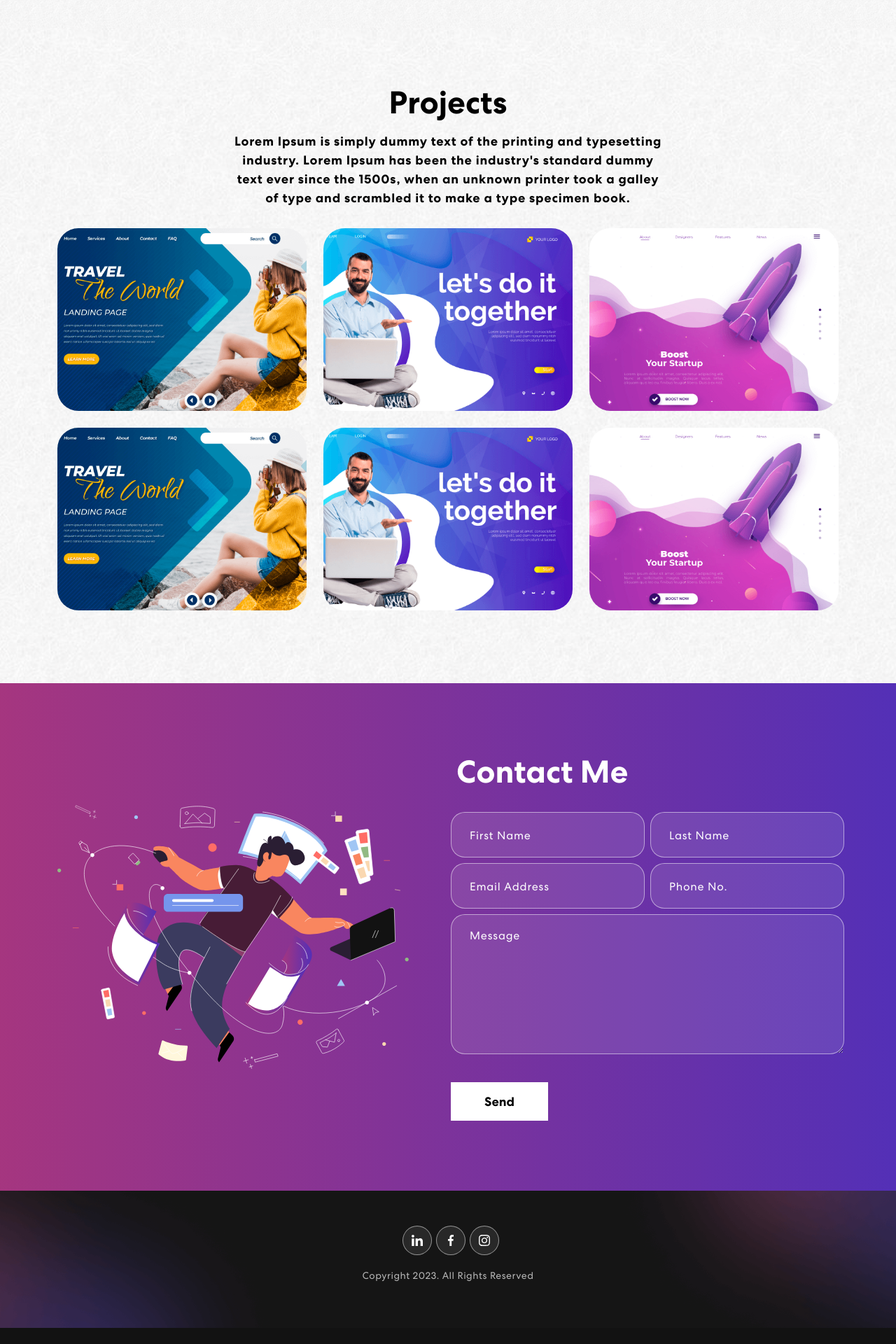
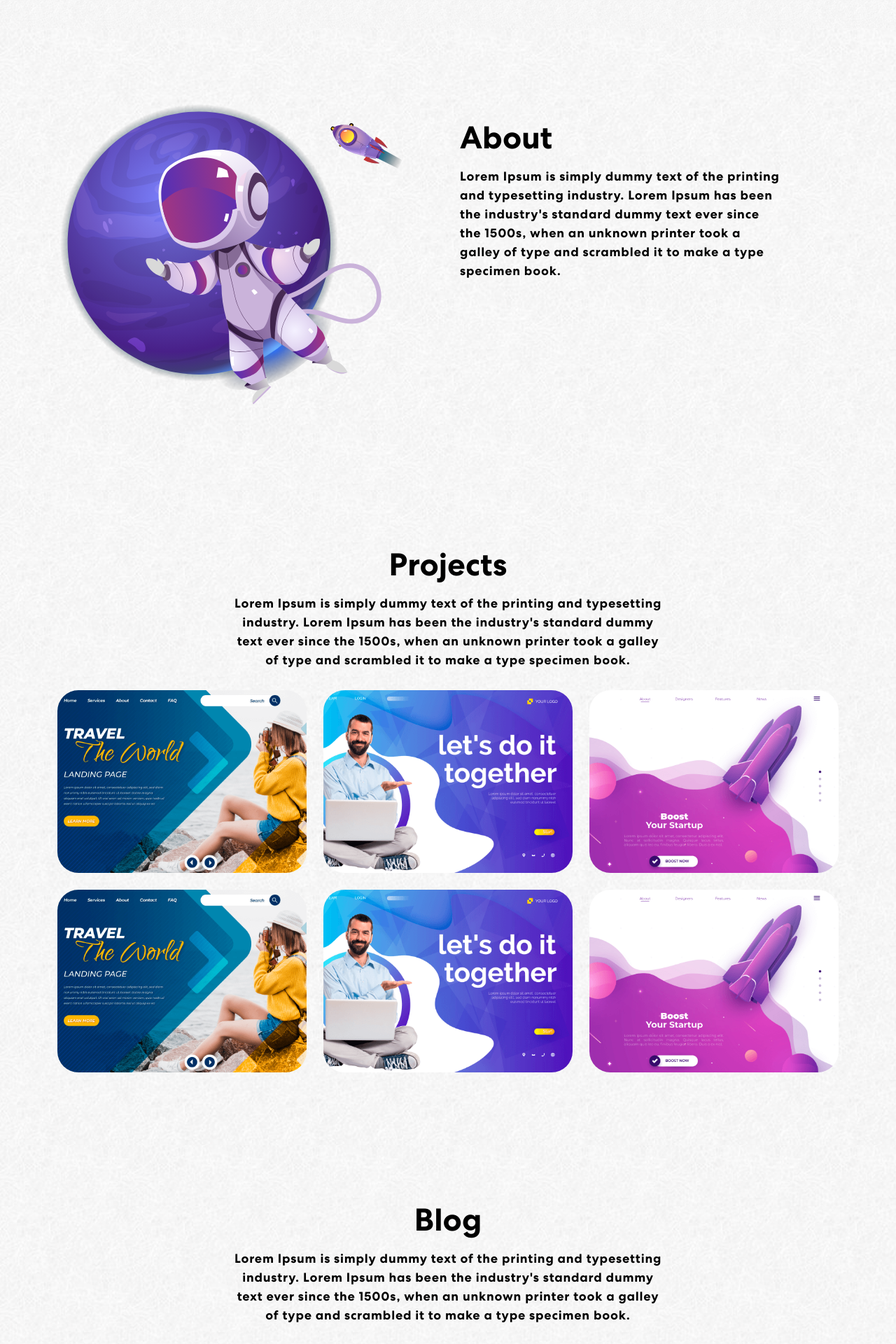
Before and after one commit to yinhsuan/portfolio, a React (Create React App) app: page / in a window 1280 px wide. Shown: the part 820-2740 px from the top of the page at 70% size. Before the commit the page ends 2717 px from the top, so only its background shows below. Built offline with nearby package versions, Linux system fonts and the light colour scheme.

Commit message:
finish overall template

```diff
--- a/src/App.css
+++ b/src/App.css
@@ -31,7 +31,7 @@ body {
   font-weight: 400;
   overflow-x: hidden;
   position: relative;
-  background-color: #121212 !important;
+  background-color: #28809f !important;
   color: #fff !important;
   font-family: 'Centra', sans-serif !important;
 }
@@ -277,7 +277,7 @@ nav.navbar .navbar-toggler[aria-expanded="true"] .navbar-toggler-icon {
   font-size: 18px;
   letter-spacing: 0.8px;
   line-height: 1.5em;
-  width: 96%;
+  width: 85%;
   font-weight: bold;
   margin-top: 30px;
   margin-left: 30px;
@@ -359,6 +359,33 @@ nav.navbar .navbar-toggler[aria-expanded="true"] .navbar-toggler-icon {
   width: 40%;
   z-index: -4;
 }
+
+/************ About Css ************/
+.about {
+  padding: 80px 0;
+  position: relative;
+  background-image: url('./assets/img/banner-bg.png');
+}
+.about h2 {
+  color: #000000;
+	font-size: 45px;
+	font-weight: 700;
+  text-align: left;
+  font-weight: bold;
+}
+.about p {
+  color: #000000;
+  font-size: 18px;
+  letter-spacing: 0.8px;
+  line-height: 1.5em;
+  margin: 14px auto 30px 0;
+  /* margin: 14px auto 30px auto; */
+  text-align: left;
+  width: 85%;
+  font-weight: bold;
+}
+
+
 
 /************ Projects Css ************/
 .project {
@@ -443,10 +470,22 @@ nav.navbar .navbar-toggler[aria-expanded="true"] .navbar-toggler-icon {
   border-radius: 30px;
   overflow: hidden;
   margin-bottom: 24px;
+  transition: transform 0.2s ease-in-out;
 }
-.proj-imgbx::before {
+
+.proj-imgbx img {
+  width: 100%;
+  height: auto;
+}
+
+.proj-imgbx:hover {
+  transform: scale(103%);
+  box-shadow: 0 4px 8px rgba(0, 0, 0, 0.4); /* Adjust shadow on hover */
+}
+
+/* .proj-imgbx::before {
   content: "";
-  background: linear-gradient(90.21deg, #AA367C -5.91%, #4A2FBD 111.58%);
+  background: linear-gradient(90.21deg, #28809f -5.91%, #1fc7b4 111.58%);
   opacity: 0.85;
   position: absolute;
   width: 100%;
@@ -455,8 +494,8 @@ nav.navbar .navbar-toggler[aria-expanded="true"] .navbar-toggler-icon {
 }
 .proj-imgbx:hover::before {
   height: 100%;
-}
-.proj-txtx {
+} */
+/* .proj-txtx {
   position: absolute;
   text-align: center;
   top: 65%;
@@ -465,23 +504,23 @@ nav.navbar .navbar-toggler[aria-expanded="true"] .navbar-toggler-icon {
   transition: 0.5s ease-in-out;
   opacity: 0;
   width: 100%;
-}
-.proj-imgbx:hover .proj-txtx {
+} */
+/* .proj-imgbx:hover .proj-txtx {
   top: 50%;
   opacity: 1;
-}
-.proj-txtx h4 {
+} */
+/* .proj-txtx h4 {
   font-size: 30px;
   font-weight: 700;
   letter-spacing: 0.8px;
   line-height: 1.1em;
-}
-.proj-txtx span {
+} */
+/* .proj-txtx span {
   font-style: italic;
   font-weight: 400;
   font-size: 15px;
   letter-spacing: 0.8px;
-}
+} */
 .background-image-right {
   top: 20%;
   position: absolute;
@@ -491,25 +530,53 @@ nav.navbar .navbar-toggler[aria-expanded="true"] .navbar-toggler-icon {
   z-index: -4;
 }
 
-/************ Projects Css ************/
+
+/************ Blog Css ************/
+.blog {
+  padding: 80px 0;
+  position: relative;
+  background-image: url('./assets/img/banner-bg.png');
+}
+.blog h2 {
+  color: #000000;
+	font-size: 45px;
+	font-weight: 700;
+  text-align: center;
+  font-weight: bold;
+}
+.blog p {
+  color: #000000;
+  font-size: 18px;
+  letter-spacing: 0.8px;
+  line-height: 1.5em;
+  margin: 14px auto 30px auto;
+  text-align: center;
+  width: 56%;
+  font-weight: bold;
+}
+
+
+/************ Contact Css ************/
 .contact {
-  background: linear-gradient(90.21deg, #AA367C -5.91%, #4A2FBD 111.58%);
+  /* background: linear-gradient(90.21deg, #AA367C -5.91%, #4A2FBD 111.58%); */
+  background-image: url('./assets/img/banner-bg.png');
   padding: 100px 0 100px 0;
 }
 .contact img {
   width: 92%;
 }
 .contact h2 {
+  color: #000000;
 	font-size: 45px;
 	font-weight: 700;
   margin-bottom: 30px;
 }
 .contact form input, .contact form textarea {
   width: 100%;
-  background: rgba(255, 255, 255, 0.1);
-  border: 1px solid rgba(255, 255, 255, 0.5);
+  background: rgba(36, 155, 184, 0.1);
+  border: 2px solid rgba(40,128,159,255);
   border-radius: 20px;
-  color: #fff;
+  color: #121212;
   margin: 0 0 8px 0;
   padding: 18px 26px;
   font-weight: 500;
@@ -518,13 +585,14 @@ nav.navbar .navbar-toggler[aria-expanded="true"] .navbar-toggler-icon {
   transition: 0.3s ease-in-out;
 }
 .contact form input:focus, .contact form textarea:focus {
-  background: rgba(255, 255, 255, 1);
+  background: rgba(29, 156, 187, 0.3);
   color: #121212;
+  /* font-weight: bold; */
 }
 .contact form input::placeholder, .contact form textarea::placeholder {
   font-size: 16px;
   font-weight: 400;
-  color: #fff;
+  color: #121212;
 }
 .contact form input:focus::placeholder, .contact form textarea:focus::placeholder {
   color: #121212;
@@ -532,8 +600,8 @@ nav.navbar .navbar-toggler[aria-expanded="true"] .navbar-toggler-icon {
 }
 .contact form button {
   font-weight: 700;
-  color: #000;
-  background-color: #fff;
+  color: #fff;
+  background-color: #121212;
   padding: 14px 48px;
   font-size: 18px;
   margin-top: 25px;
@@ -550,7 +618,7 @@ nav.navbar .navbar-toggler[aria-expanded="true"] .navbar-toggler-icon {
 }
 .contact form button::before {
   content: "";
-  background: #121212;
+  background: #28809f;
   width: 0;
   height: 100%;
   position: absolute;
@@ -563,10 +631,12 @@ nav.navbar .navbar-toggler[aria-expanded="true"] .navbar-toggler-icon {
   width: 100%;
 }
 
+
 /************ Footer Css ************/
 .footer {
   padding: 50px 0 50px 0;
-  background-image: url('./assets/img/footer-bg.png');
+  /* background-image: url('./assets/img/footer-bg.png'); */
+  background-color: #28809f;
   background-position: center center;
   background-size: cover;
   background-repeat: no-repeat;
@@ -637,7 +707,7 @@ nav.navbar .navbar-toggler[aria-expanded="true"] .navbar-toggler-icon {
 .footer p {
   font-weight: 400;
   font-size: 14px;
-  color: #B8B8B8;
+  color: #ffffff;
   letter-spacing: 0.5px;
   margin-top: 20px;
 }
--- a/src/App.js
+++ b/src/App.js
@@ -3,8 +3,10 @@ import './App.css';
 import 'bootstrap/dist/css/bootstrap.min.css';
 import { NavBar } from "./components/Navbar";
 import { Banner } from "./components/Banner";
+import { About } from "./components/About";
 import { Skills } from "./components/Skills";
 import { Projects } from "./components/Projects";
+import { Blog } from "./components/Blog";
 import { Contact } from "./components/Contact";
 import { Footer } from "./components/Footer";
 
@@ -13,8 +15,10 @@ const App = () => {
     <div className="App">
       <NavBar />
       <Banner />
+      <About />
       {/* <Skills /> */}
       <Projects />
+      <Blog />
       <Contact />
       <Footer />
     </div>
--- /dev/null
+++ b/src/components/About.js
@@ -0,0 +1,40 @@
+import { Container, Row, Col, Tab, Nav } from "react-bootstrap";
+import headerImg from "../assets/img/header-img.svg";
+import { ArrowRightCircle } from 'react-bootstrap-icons';
+
+import 'animate.css';
+import TrackVisibility from 'react-on-screen';
+
+export const About = () => {
+
+
+
+  return (
+    <section className="about" id="about">
+      <Container>
+        <Row className="aligh-items-center">
+            <Col xs={12} md={6} xl={5}>
+                <TrackVisibility>
+                {({ isVisible }) =>
+                    <div className={isVisible ? "animate__animated animate__zoomIn" : ""}>
+                    <img src={headerImg} style={{ width: '500px', height: '500px' }} alt="Header Img"/>
+                    </div>}
+                </TrackVisibility>
+            </Col>
+            <Col xs={12} md={6} xl={7}>
+                <TrackVisibility>
+                {({ isVisible }) =>
+                <div className={isVisible ? "animate__animated animate__fadeIn" : ""}>
+                    <div style={{ marginLeft:'100px', marginTop:"50px" }}>
+                        <h2>About</h2>
+                        <p>Lorem Ipsum is simply dummy text of the printing and typesetting industry. Lorem Ipsum has been the industry's standard dummy text ever since the 1500s, when an unknown printer took a galley of type and scrambled it to make a type specimen book.</p>
+                    </div>
+                </div>}
+                </TrackVisibility>
+            </Col>
+
+        </Row>
+      </Container>
+    </section>
+  )
+}
--- /dev/null
+++ b/src/components/Blog.js
@@ -0,0 +1,74 @@
+import { Container, Row, Col, Tab, Nav } from "react-bootstrap";
+import { ProjectCard } from "./ProjectCard";
+import projImg1 from "../assets/img/project-img1.png";
+import projImg2 from "../assets/img/project-img2.png";
+import projImg3 from "../assets/img/project-img3.png";
+import colorSharp2 from "../assets/img/color-sharp2.png";
+import 'animate.css';
+import TrackVisibility from 'react-on-screen';
+
+export const Blog = () => {
+
+  const projects = [
+    {
+      title: "Business Startup",
+      description: "Design & Development",
+      imgUrl: projImg1,
+    },
+    {
+      title: "Business Startup",
+      description: "Design & Development",
+      imgUrl: projImg2,
+    },
+    {
+      title: "Business Startup",
+      description: "Design & Development",
+      imgUrl: projImg3,
+    },
+    {
+      title: "Business Startup",
+      description: "Design & Development",
+      imgUrl: projImg1,
+    },
+    {
+      title: "Business Startup",
+      description: "Design & Development",
+      imgUrl: projImg2,
+    },
+    {
+      title: "Business Startup",
+      description: "Design & Development",
+      imgUrl: projImg3,
+    },
+  ];
+
+  return (
+    <section className="blog" id="blog">
+      <Container>
+        <Row>
+          <Col size={12}>
+            <TrackVisibility>
+              {({ isVisible }) =>
+              <div className={isVisible ? "animate__animated animate__fadeIn": ""}>
+                <h2>Blog</h2>
+                <p>Lorem Ipsum is simply dummy text of the printing and typesetting industry. Lorem Ipsum has been the industry's standard dummy text ever since the 1500s, when an unknown printer took a galley of type and scrambled it to make a type specimen book.</p>
+                <Row>
+                  {
+                    projects.map((project, index) => {
+                      return (
+                        <ProjectCard
+                          key={index}
+                          {...project}
+                          />
+                      )
+                    })
+                  }
+                </Row>
+              </div>}
+            </TrackVisibility>
+          </Col>
+        </Row>
+      </Container>
+    </section>
+  )
+}
--- a/src/components/Contact.js
+++ b/src/components/Contact.js
@@ -3,6 +3,8 @@ import { Container, Row, Col } from "react-bootstrap";
 import contactImg from "../assets/img/contact-img.svg";
 import 'animate.css';
 import TrackVisibility from 'react-on-screen';
+
+import headerImg from "../assets/img/header-img.svg";
 
 export const Contact = () => {
   const formInitialDetails = {
@@ -48,11 +50,18 @@ export const Contact = () => {
       <Container>
         <Row className="align-items-center">
           <Col size={12} md={6}>
-            <TrackVisibility>
+            {/* <TrackVisibility>
               {({ isVisible }) =>
                 <img className={isVisible ? "animate__animated animate__zoomIn" : ""} src={contactImg} alt="Contact Us"/>
               }
-            </TrackVisibility>
+            </TrackVisibility> */}
+            {/* <h3>My Contact Details</h3> */}
+            <TrackVisibility>
+                {({ isVisible }) =>
+                    <div className={isVisible ? "animate__animated animate__zoomIn" : ""}>
+                    <img src={headerImg} style={{ width: '500px', height: '500px' }} alt="Header Img"/>
+                    </div>}
+                </TrackVisibility>
           </Col>
           <Col size={12} md={6}>
             <TrackVisibility>
--- a/src/components/Navbar.js
+++ b/src/components/Navbar.js
@@ -56,8 +56,10 @@ export const NavBar = () => {
 
             <Nav className="ms-auto">
               <Nav.Link href="#home" className={activeLink === 'home' ? 'active navbar-link' : 'navbar-link'} onClick={() => onUpdateActiveLink('home')}>Home</Nav.Link>
-              <Nav.Link href="#skills" className={activeLink === 'skills' ? 'active navbar-link' : 'navbar-link'} onClick={() => onUpdateActiveLink('skills')}>Skills</Nav.Link>
-              <Nav.Link href="#projects" className={activeLink === 'projects' ? 'active navbar-link' : 'navbar-link'} onClick={() => onUpdateActiveLink('projects')}>Projects</Nav.Link>
+              {/* <Nav.Link href="#skills" className={activeLink === 'skills' ? 'active navbar-link' : 'navbar-link'} onClick={() => onUpdateActiveLink('skills')}>Skills</Nav.Link> */}
+              <Nav.Link href="#about" className={activeLink === 'about' ? 'active navbar-link' : 'navbar-link'} onClick={() => onUpdateActiveLink('about')}>About</Nav.Link>
+              <Nav.Link href="#project" className={activeLink === 'project' ? 'active navbar-link' : 'navbar-link'} onClick={() => onUpdateActiveLink('project')}>Projects</Nav.Link>
+              <Nav.Link href="#blog" className={activeLink === 'blog' ? 'active navbar-link' : 'navbar-link'} onClick={() => onUpdateActiveLink('blog')}>Blog</Nav.Link>
               <Nav.Link href="#connect" className={activeLink === 'connect' ? 'active navbar-link' : 'navbar-link'} onClick={() => onUpdateActiveLink('connect')}>Contact</Nav.Link>
             </Nav>
           </Navbar.Collapse>
--- a/src/components/ProjectCard.js
+++ b/src/components/ProjectCard.js
@@ -4,11 +4,11 @@ export const ProjectCard = ({ title, description, imgUrl }) => {
   return (
     <Col size={12} sm={6} md={4}>
       <div className="proj-imgbx">
-        <img src={imgUrl} />
-        <div className="proj-txtx">
+      <a href="#"><img src={imgUrl} /></a>
+        {/* <div className="proj-txtx">
           <h4>{title}</h4>
           <span>{description}</span>
-        </div>
+        </div> */}
       </div>
     </Col>
   )
--- a/src/components/Projects.js
+++ b/src/components/Projects.js
@@ -105,7 +105,7 @@ export const Projects = () => {
           </Col>
         </Row>
       </Container>
-      <img className="background-image-right" src={colorSharp2}></img>
+      {/* <img className="background-image-right" src={colorSharp2}></img> */}
     </section>
   )
 }
```
